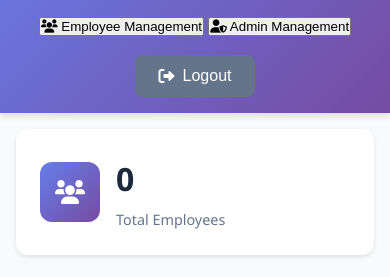
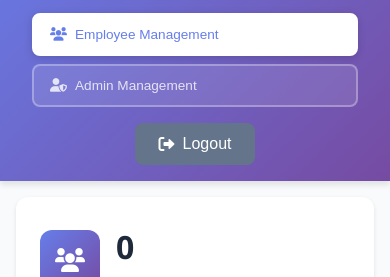
Before and after one commit to Udaylol/EmployeeManagementSystemJS, a website: page public/home.html in a window 390 px wide. Shown: the part 111-388 px from the top of the page. Drawn offline with Linux system fonts and the light colour scheme; no server answers.

Commit message:
fixed dashboard UI

```diff
--- a/public/style.css
+++ b/public/style.css
@@ -44,6 +44,40 @@ body {
     gap: 0.5rem;
 }
 
+/* Dashboard Toggle Buttons */
+.dashboard-toggle {
+    display: flex;
+    gap: 0.5rem;
+}
+
+.toggle-btn {
+    padding: 0.75rem 1.5rem;
+    border: 2px solid rgba(255, 255, 255, 0.3);
+    border-radius: 8px;
+    background: rgba(255, 255, 255, 0.1);
+    color: rgba(255, 255, 255, 0.8);
+    font-size: 0.9rem;
+    font-weight: 500;
+    cursor: pointer;
+    transition: all 0.3s ease;
+    display: flex;
+    align-items: center;
+    gap: 0.5rem;
+}
+
+.toggle-btn:hover {
+    background: rgba(255, 255, 255, 0.2);
+    color: white;
+    border-color: rgba(255, 255, 255, 0.5);
+}
+
+.toggle-btn.active {
+    background: white;
+    color: #667eea;
+    border-color: white;
+    box-shadow: 0 2px 8px rgba(0, 0, 0, 0.15);
+}
+
 .header-actions {
     display: flex;
     gap: 1rem;
@@ -56,6 +90,27 @@ body {
     margin: 0 auto;
     padding: 2rem;
     width: 100%;
+}
+
+/* Dashboard Sections */
+.dashboard-section {
+    display: none;
+    animation: fadeIn 0.4s ease-in-out;
+}
+
+.dashboard-section.active {
+    display: block;
+}
+
+@keyframes fadeIn {
+    from {
+        opacity: 0;
+        transform: translateY(20px);
+    }
+    to {
+        opacity: 1;
+        transform: translateY(0);
+    }
 }
 
 /* Stats Grid */
@@ -423,6 +478,17 @@ body {
         text-align: center;
     }
 
+    .dashboard-toggle {
+        flex-direction: column;
+        width: 100%;
+        gap: 0.5rem;
+    }
+
+    .toggle-btn {
+        padding: 0.75rem 1rem;
+        font-size: 0.85rem;
+    }
+
     .dashboard-main {
         padding: 1rem;
     }
```
Also changed, not shown: public/employeeDashboard.js (line endings or trailing spaces).
